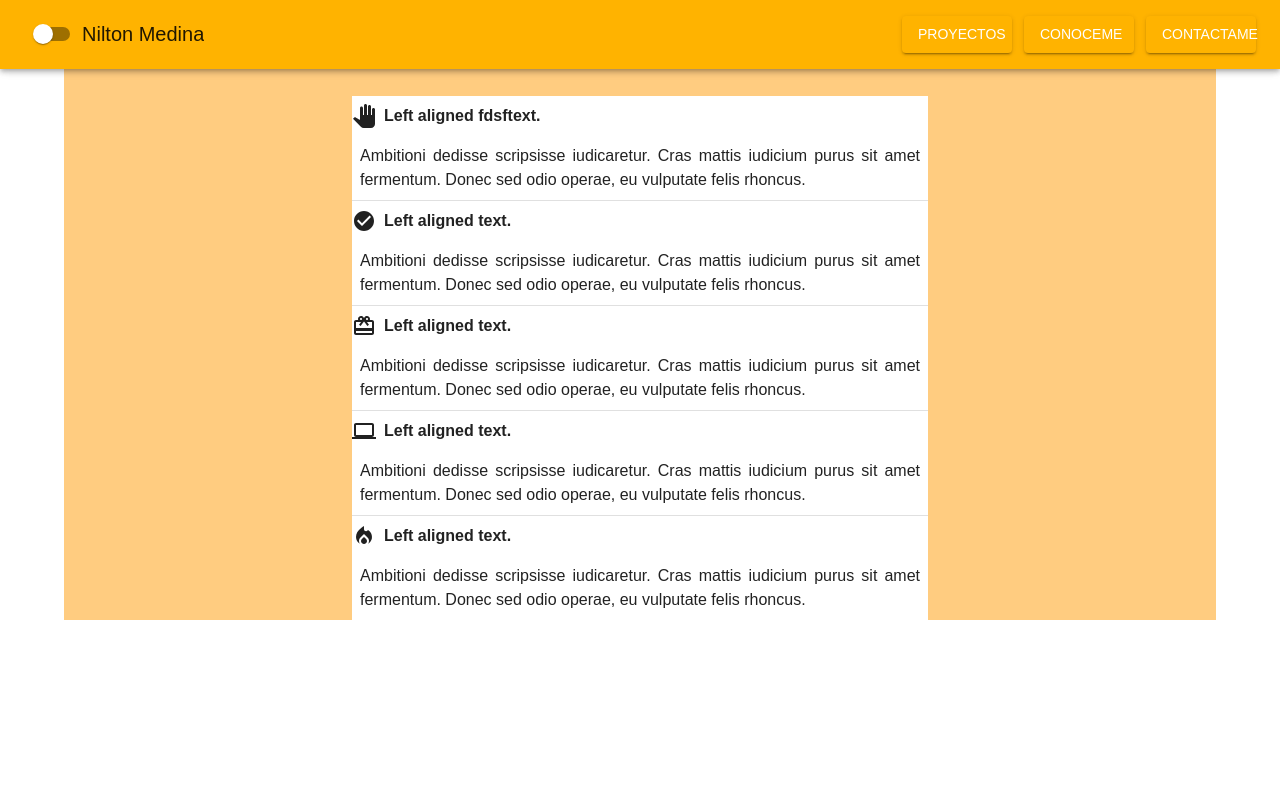
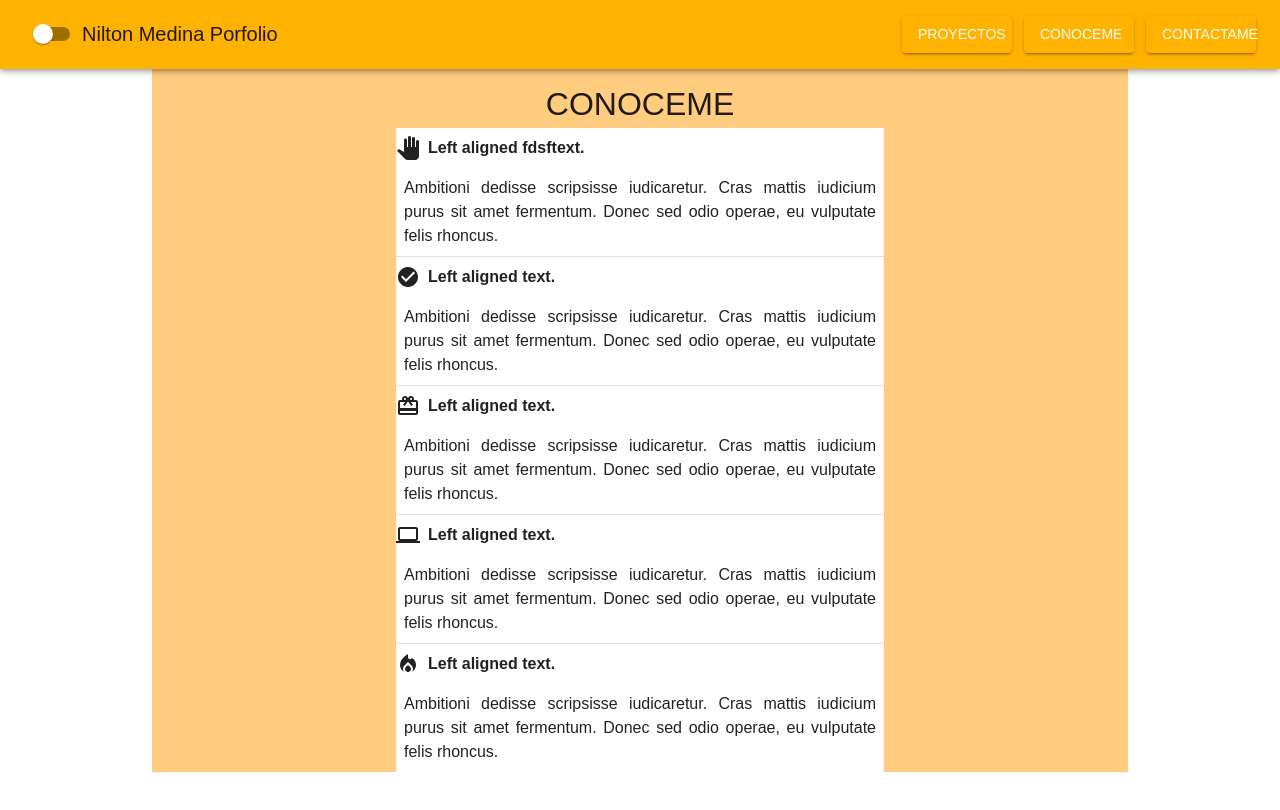
Before and after one commit to niltonGold/porfolio_historial, a React (Create React App) app in the folder porfolio_home/: page /conoceme in a window 1280 px wide. Shown: the top 810 px of the page. Built offline with nearby package versions, Linux system fonts and the light colour scheme; what react-swipeable-views-utils would draw is missing.

Commit message:
mi primer commit

```diff
--- a/porfolio_home/src/App.js
+++ b/porfolio_home/src/App.js
@@ -61,16 +61,24 @@ function App(props) {
                   <AppBar>
 
                         <Header></Header>
+
                   </AppBar>
               </ElevationScroll>
 
               <Toolbar />
 
-              <Container>
+              <Container sx={{ bgcolor:'secondary.main ', width:'80%', height:'100vh' }}>
                   <Switch>
+
+
+
+
+
                         <Route path="/proyectos">
                           <Proyectos></Proyectos>
                         </Route>
+
+
 
                         <Route path="/conoceme">
                           <Conocome></Conocome>
@@ -80,9 +88,11 @@ function App(props) {
                           <Contactame></Contactame>
                         </Route>
 
-                        <Route path="/">
+                         <Route  exact  path="/">
                           <Proyectos></Proyectos>
                         </Route>
+
+
                   </Switch>
               </Container>
 
--- a/porfolio_home/src/components/header/index.jsx
+++ b/porfolio_home/src/components/header/index.jsx
@@ -13,6 +13,7 @@ import Tooltip from '@mui/material/Tooltip';
 import MenuItem from '@mui/material/MenuItem';
 import { Link } from 'react-router-dom';
 import Stack from '@mui/material/Stack';
+import { useState } from 'react';
 import './style.css';
 
 
@@ -60,28 +61,103 @@ export default function Header(){
     const pages = ['Proyectos', 'Conoceme', 'Contactame'];
     const settings = ['Profile', 'Account', 'Dashboard', 'Logout'];
 
+
+    const [ toggleState, upDateToggleState ] = useState ('proyectos');
+
+    const [ toggleStateL, upDateToggleStateL ] = useState ('');
+
+    const [ proyectos, setProyectos ] = useState(true);
+
+    const [ conoceme, setConoceme ] = useState(false);
+
+    const [ contactame, setContactame ] = useState(false);
+
         const [anchorElNav, setAnchorElNav] = React.useState(null);
         const [anchorElUser, setAnchorElUser] = React.useState(null);
 
         const handleOpenNavMenu = (event) => {
-          setAnchorElNav(event.currentTarget);
+           setAnchorElNav(event.currentTarget);
         };
         const handleOpenUserMenu = (event) => {
           setAnchorElUser(event.currentTarget);
         };
 
-        const handleCloseNavMenu = () => {
+        const handleCloseNavMenu = (btn) => {
+        //   setAnchorElNav(null);
+        //   console.log(btn.target.id);
+
+        //   if ( btn.target.id === '' ) {
+        //     console.log('vacio');
+        //   }else {
           setAnchorElNav(null);
-        //   alert('hola');
+        //   upDateToggleState(btn.target.id);
 
 
 
+            //         if ( toggleState === 'proyectos' ){
+            //             setProyectos(true);
+            //             setConoceme(false);
+            //             setContactame(false);
+            //         }
+
+
+            //         if ( toggleState === 'conoceme' ){
+            //             setProyectos(false);
+            //             setConoceme(true);
+            //             setContactame(false);
+            //         }
+
+
+            //         if ( toggleState === 'contactame' ){
+            //             setProyectos(false);
+            //             setConoceme(false);
+            //             setContactame(true);
+            //         }
+
+            // }
+
         };
+
+
 
         const handleCloseUserMenu = () => {
           setAnchorElUser(null);
         };
 
+
+
+        function toggleTab(tabSeleccionado){
+            upDateToggleState(tabSeleccionado);
+            console.log(toggleState);
+        }
+
+
+
+
+
+        const handelLink = (e) => {
+            console.log('hola link');
+            console.log(e.target.id);
+
+            let destinoLink = e.target.id;
+
+            if ( destinoLink === 'proyectos' ){
+                upDateToggleStateL(destinoLink);
+                upDateToggleState(destinoLink);
+            }
+
+            if ( destinoLink === 'conoceme' ){
+                upDateToggleStateL(destinoLink);
+                upDateToggleState(destinoLink);
+            }
+
+            if ( destinoLink === 'contactame' ){
+                upDateToggleStateL(destinoLink);
+                upDateToggleState(destinoLink);
+            }
+
+
+        }
 
 
 
@@ -90,17 +166,18 @@ export default function Header(){
             <Container maxWidth="xl">
 
                     <Toolbar disableGutters>
-                    <SwichtButton></SwichtButton>
+
+                            <SwichtButton></SwichtButton>
                             {/* <Typography  variant="h6"  noWrap  component="div"  sx={{ mr: 2, display: { xs: 'none', md: 'flex' } }} > */}
                             <Typography  variant="h6"  noWrap  component="div"  sx={{ mr: 2, display: { xs: 'none', md: 'flex' } }} >
 
-                              Nilton Medina
+                                Nilton Medina Porfolio
 
                             </Typography>
 
 
                             <Typography  variant="h6"  noWrap  component="div"  sx={{  justifyContent: 'center', flexGrow: 1, display: { xs: 'flex', md: 'none' } }} >
-                                <div> Nilton Medina </div>
+                                <div> Nilton Medina Porfolio</div>
                             </Typography>
 
 
@@ -109,14 +186,11 @@ export default function Header(){
 
                                     <Stack spacing={1.5} direction="row">
 
-
-
-
-
-                                        <Link style={{ textDecoration: 'none' }} to="proyectos" >
+                                        <Link style={{ textDecoration: 'none' }} to='proyectos'>
                                             <Button variant="contained" onClick={handleCloseNavMenu}  sx={{ width:'110px', my: 2, color: 'white', display: 'block' }} >
 
-                                                <div>Proyectos</div>
+                                                {/* <div className={ toggleState === 'proyectos' ? 'tab-activate' : 'tab-desactivate' } onClick={ () => toggleTab('proyectos') }>Proyectos</div> */}
+                                                <div id='proyectos'>Proyectos</div>
 
                                             </Button>
                                         </Link>
@@ -124,23 +198,23 @@ export default function Header(){
 
 
 
-                                        <Link style={{ textDecoration: 'none' }} to="conoceme">
+                                        <Link style={{ textDecoration: 'none' }} to='conoceme'>
                                             <Button variant="contained"   onClick={handleCloseNavMenu}  sx={{ width:'110px', my: 2, color: 'white', display: 'block' }} >
-                                                <div>Conoceme</div>
+                                                {/* <div className={ toggleState === 'conoceme' ? 'tab-activate' : 'tab-desactivate' } onClick={ () => toggleTab('conoceme')} >Conoceme</div> */}
+                                                <div id='conoceme'>Conoceme</div>
+
                                             </Button>
                                         </Link>
 
 
 
 
-                                        <Link style={{ textDecoration: 'none' }} to="contactame">
-                                            <Button variant="contained"   onClick={handleCloseNavMenu}  sx={{ width:'110px', my: 2, color: 'white', display: 'block' }} >
-                                                <div>Contactame</div>
+                                        <Link style={{ textDecoration: 'none' }} to='contactame'>
+                                            <Button variant="contained"  onClick={handleCloseNavMenu}  sx={{ width:'110px', my: 2, color: 'white', display: 'block' }} >
+                                                {/* <div className={ toggleState === 'contactame' ? 'tab-activate' : 'tab-desactivate' } onClick={ () => toggleTab('contactame')}  >Contactame</div> */}
+                                                <div id='contactame'>Contactame</div>
                                             </Button>
                                         </Link>
-
-
-
 
                                     </Stack>
 
@@ -178,6 +252,7 @@ export default function Header(){
                                                         <div>Contactame</div>
                                                     </Button>
                                                 </Link>
+
                                             </Stack>
 
                                         </Menu>
--- a/porfolio_home/src/pages/conoceme/index.jsx
+++ b/porfolio_home/src/pages/conoceme/index.jsx
@@ -16,8 +16,11 @@ import { bgcolor } from '@mui/system';
 export default function Conocome(){
 
     return(
-        <Stack sx={{bgcolor:'secondary.main'}}>
-        <div className='mainBoxConoceme'>
+
+        <Stack sx={{ justifyContent: 'center', alignItems: 'center', bgcolor:'secondary.main'}}>
+        {/* <div className='mainBoxConoceme'> */}
+
+            <div className='conoceme-title'>CONOCEME</div>
             <div className='box1Conoceme'>
                 <Typography component="div">
 
@@ -95,8 +98,9 @@ export default function Conocome(){
 
 
                 </Typography>
-            </div>
+            {/* </div> */}
         </div>
         </Stack>
+
     )
 }
--- a/porfolio_home/src/pages/conoceme/style.css
+++ b/porfolio_home/src/pages/conoceme/style.css
@@ -1,18 +1,26 @@
 
 .mainBoxConoceme{
-    /* background-color: rgb(238, 195, 195); */
+    background-color: rgb(238, 195, 195);
 
     display: flex;
+    flex-direction: column;
+    align-items: center;
     justify-content: center;
     justify-items: center;
-    width: 100%;
-    height: 100%;
+    width: 100vh;
+
 
 }
 
+    .conoceme-title{
+        font-size: xx-large;
+        text-align: center;
+        margin-top: 1rem;
+    }
+
     .box1Conoceme{
         width: 50%;
-        margin-top: 2rem;
+        /* margin-top: 2rem; */
         background-color:white;
     }
         .paragraph1Conoceme{
--- a/porfolio_home/src/pages/contactame/index.jsx
+++ b/porfolio_home/src/pages/contactame/index.jsx
@@ -18,9 +18,9 @@ import Stack from '@mui/material/Stack';
 export default function Contactame(){
 
     return(
-        <Stack sx={{bgcolor:'secondary.main'}}>
-        <div className='mainBoxContactame'>
-
+        <Stack sx={{ justifyContent: 'center', alignItems: 'center', height: '100vh', bgcolor:'secondary.main'}}>
+        {/* <div className='mainBoxContactame'> */}
+            <div className='contactame-title' >CONTACTAME</div>
             <div className='box1Contactame'>
 
                 <List sx={{ width: '100%', bgcolor: 'background.paper' }}>
@@ -86,7 +86,7 @@ export default function Contactame(){
 
             </div>
 
-        </div>
+        {/* </div> */}
         </Stack>
     );
 }
--- a/porfolio_home/src/pages/contactame/style.css
+++ b/porfolio_home/src/pages/contactame/style.css
@@ -5,7 +5,12 @@
     justify-content: center;
     justify-items: center;
     width: 100%;
-    height: 100vh;
+    /* height: 100vh; */
+}
+
+.contactame-title{
+    font-size: xx-large;
+    text-align: center;
 }
 
     .box1Contactame{
--- a/porfolio_home/src/pages/proyectos/index.jsx
+++ b/porfolio_home/src/pages/proyectos/index.jsx
@@ -7,8 +7,10 @@ export default function Proyectos(){
 
     return(
 
-           <Stack sx={{ bgcolor : 'secondary.main' }}>
-            <div className="cardContainer">
+           <Stack sx={{ pt:'1rem', justifyContent: 'center', alignItems: 'center', bgcolor : 'secondary.main' }}>
+            {/* <div className="cardContainer"> */}
+
+                <div className='proyectos_title' > PROYECTOS</div>
 
                 <div className="cardContainer1">
 
@@ -22,7 +24,7 @@ export default function Proyectos(){
                         <CardTetris></CardTetris>
                 </div>
 
-            </div>
+            {/* </div> */}
             </Stack>
     )
 }
--- a/porfolio_home/src/pages/proyectos/style.css
+++ b/porfolio_home/src/pages/proyectos/style.css
@@ -6,6 +6,11 @@
     width: 100%;
     height: 100%;
 }
+
+    .proyectos_title{
+        font-size: xx-large;
+        text-align: center;
+    }
             .cardContainer1{
                 display: flex;
                 flex-wrap: wrap;
```
Also changed, not shown: porfolio_home/src/components/header/style.css (+34 -0 lines).
